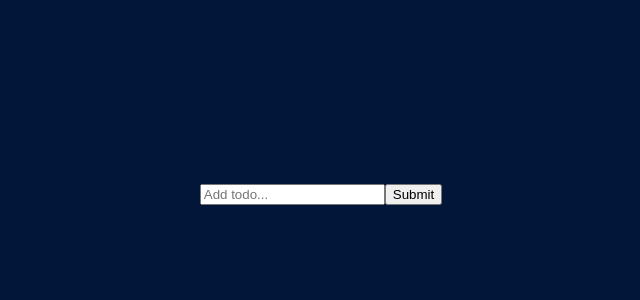
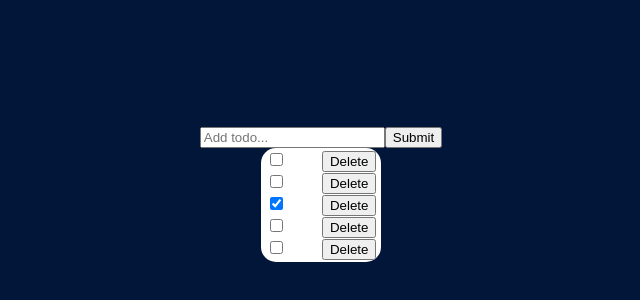
Before and after one commit to granen32/Redux_typescript, a React (Create React App) app: page / in a window 1280 px wide. Shown: the part 206-506 px from the top of the page, without its empty margins (319-959 px from the left). Built offline with nearby package versions, Linux system fonts and the light colour scheme.

Commit message:
초기작업

```diff
--- a/src/App.tsx
+++ b/src/App.tsx
@@ -2,6 +2,7 @@ import React from "react";
 import styled from "styled-components";
 import GlobalStyle from "./styles/GlobalStyle";
 import AddTodoForm from "./components/AddTodoForm";
+import TodoList from "./components/TodoList";
 
 const Container = styled.main`
   display: flex;
@@ -19,6 +20,7 @@ function App() {
       <Container>
         <GlobalStyle />
         <AddTodoForm />
+        <TodoList />
       </Container>
     </>
   );
--- /dev/null
+++ b/src/components/TodoItem.tsx
@@ -0,0 +1,18 @@
+import React from "react";
+import { TodostProps } from "../../@types/global";
+
+const TodoItem = ({ id, title, completed }: TodostProps) => {
+  return (
+    <li>
+      <div>
+        <span>
+          <input type="checkbox" className="mr-3" checked={completed}></input>
+          {title}
+        </span>
+        <button type="button">Delete</button>
+      </div>
+    </li>
+  );
+};
+
+export default TodoItem;
--- a/src/components/TodoList.tsx
+++ b/src/components/TodoList.tsx
@@ -1,6 +1,7 @@
 import React, { useState } from "react";
 import styled from "styled-components";
 import { TodostProps } from "../../@types/global";
+import TodoItem from "./TodoItem";
 
 // styles
 const ListBox = styled.div`
@@ -19,7 +20,18 @@ const TodoList = () => {
   ]);
   return (
     <>
-      <ListBox></ListBox>
+      <ListBox>
+        <ul>
+          {todos.map((todo) => (
+            <TodoItem
+              id={todo.id}
+              key={todo.id}
+              title={todo.title}
+              completed={todo.completed}
+            />
+          ))}
+        </ul>
+      </ListBox>
     </>
   );
 };
```
Also changed, not shown: src/components/TotalCompleteitem.tsx (added, +7 -0 lines).
